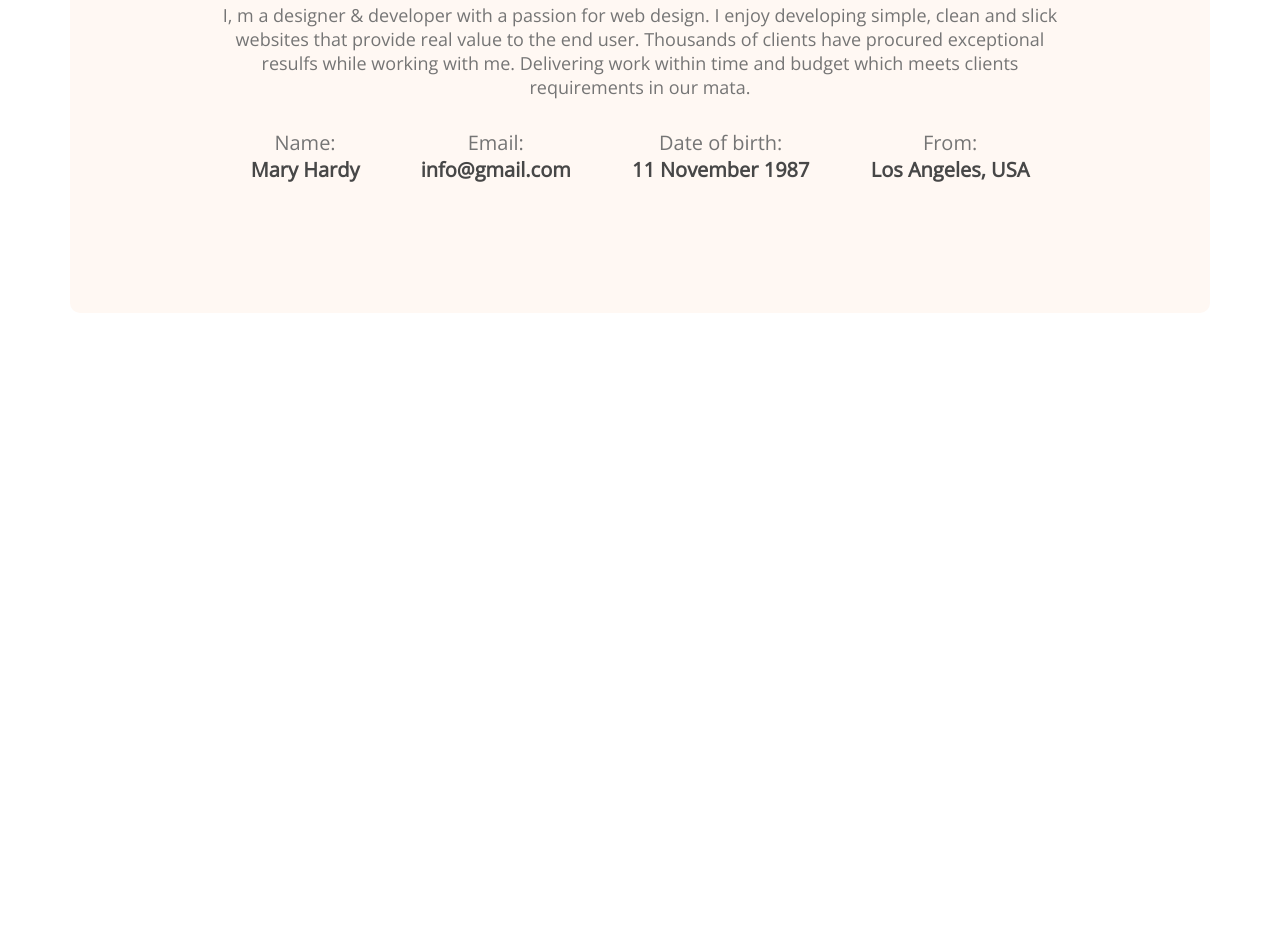
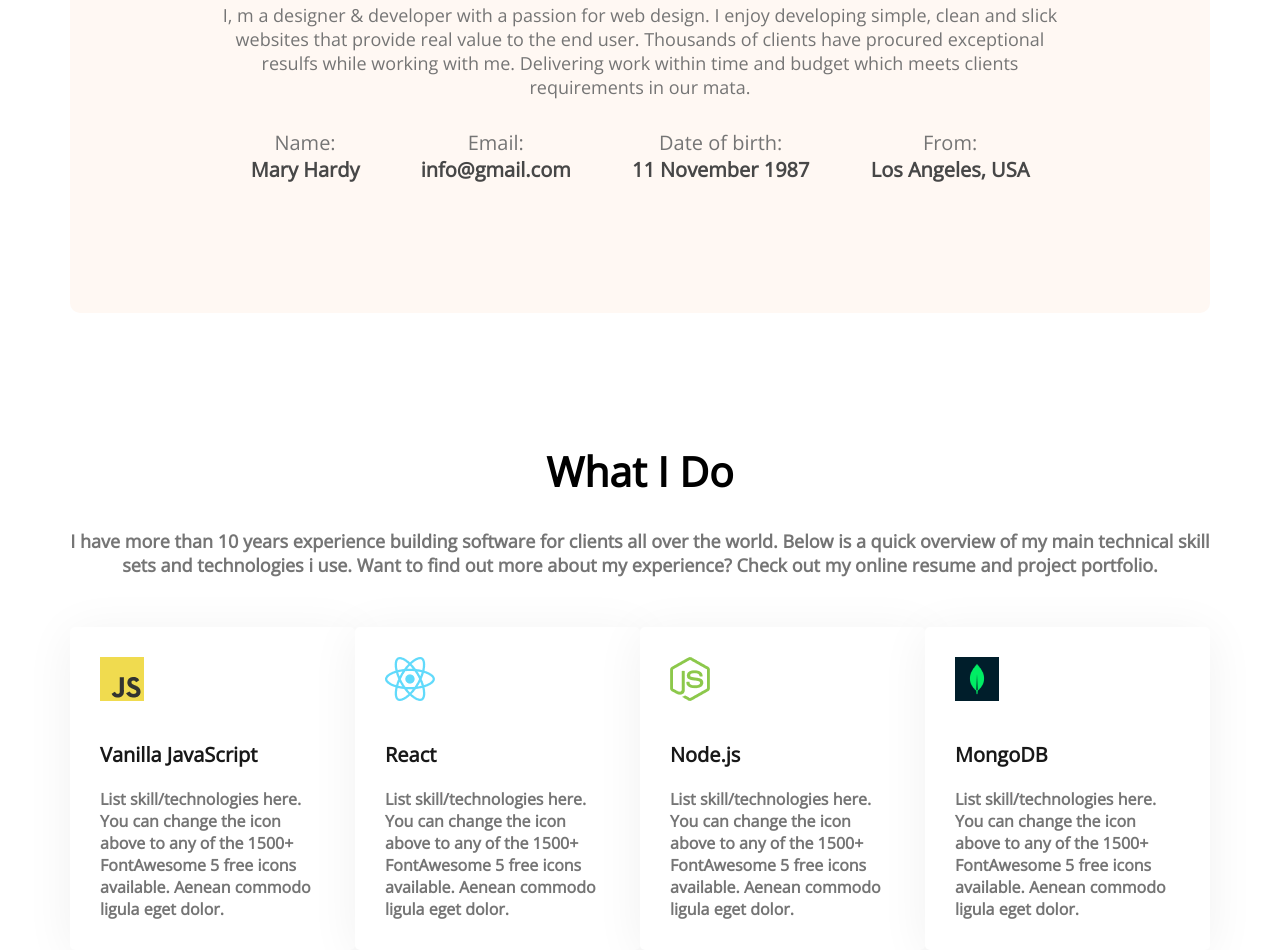
Before and after one commit to tazintahruma/developer-portfolio, a plain HTML site: page index.html in a window 1280 px wide. Shown: the part 1174-2124 px from the top of the page. Before the commit the page ends 1487 px from the top, so only its background shows below. Drawn offline with nearby package versions, Linux system fonts and the light colour scheme.

Commit message:
skills added

```diff
--- a/index.html
+++ b/index.html
@@ -58,6 +58,37 @@
         </div>
 
         </section>
+        <!-- What I do -->
+        <section class="what-i-do">
+            <h3 class="section-title">What I Do</h3>
+            <p class="what-description">I have more than 10 years experience building software for clients all over the world. Below is a quick overview of my main technical skill sets and technologies i use. Want to find out more about my experience? Check out my online resume and project portfolio.</p>
+            <div class="skills-container">
+                <div class="skills">
+                    <img src="/images/icons/js.png" alt="">
+                    <p class="skills-title">Vanilla JavaScript</p>
+                    <p class="skills-description">List skill/technologies here. You can change the icon above to any of the 1500+ FontAwesome 5 free icons available. Aenean commodo ligula eget dolor.</p>
+                </div>
+                <div class="skills">
+                    <img src="/images/icons/react.png" alt="">
+                    <p class="skills-title">React</p>
+                    <p class="skills-description">List skill/technologies here. You can change the icon above to any of the 1500+ FontAwesome 5 free icons available. Aenean commodo ligula eget dolor.</p>
+                </div>
+                <div class="skills">
+                    <img src="/images/icons/nodejs.png" alt="">
+                    <p class="skills-title">Node.js</p>
+                    <p class="skills-description">List skill/technologies here. You can change the icon above to any of the 1500+ FontAwesome 5 free icons available. Aenean commodo ligula eget dolor.</p>
+                </div>
+                <div class="skills">
+                    <img src="/images/icons/mongo.png" alt="">
+                    <p class="skills-title">MongoDB</p>
+                    <p class="skills-description">List skill/technologies here. You can change the icon above to any of the 1500+ FontAwesome 5 free icons available. Aenean commodo ligula eget dolor.</p>
+                </div>
+            </div>
+        </section>
+        <!-- Summery -->
+        <section>
+
+        </section>
     </main>
 </body>
 </html>
--- a/styles.css/portfolio.css
+++ b/styles.css/portfolio.css
@@ -111,3 +111,45 @@ main{
     font-weight: 700;
     font-size: 20px;
 }
+
+/* What i do styles */
+.what-i-do{
+    margin-top: 130px;
+    font-weight: 700;
+    font-size: 35px;
+
+
+}
+.what-description{
+    color: #757575;
+    font-size: 18px;
+    text-align: center;
+    margin-top: 30px;
+}
+.section-title{
+    text-align: center;
+}
+.skills-container{
+    display: flex;
+    /* margin-left: 24px; */
+
+}
+.skills{
+    background: #FFFFFF;
+    box-shadow: 0px 6px 50px rgba(0, 0, 0, 0.06);
+    border-radius: 5px;
+    padding: 30px;
+    margin-top: 50px;
+}
+.skills-title{
+    font-weight: 700;
+    font-size: 20px;
+    color: #181818;
+    margin-top: 30px;
+
+}
+.skills-description{
+    font-size: 16px;
+    margin-top: 20px;
+    color: #757575;
+}
```
